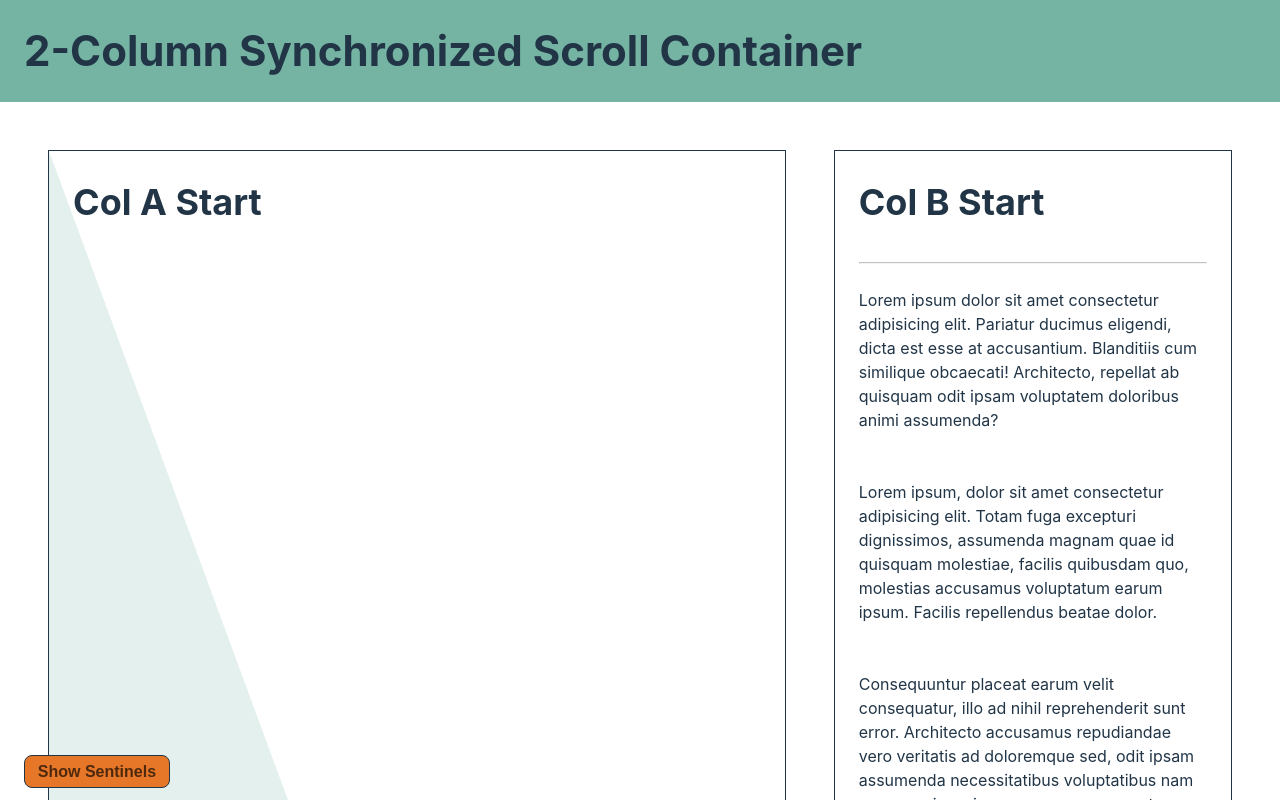
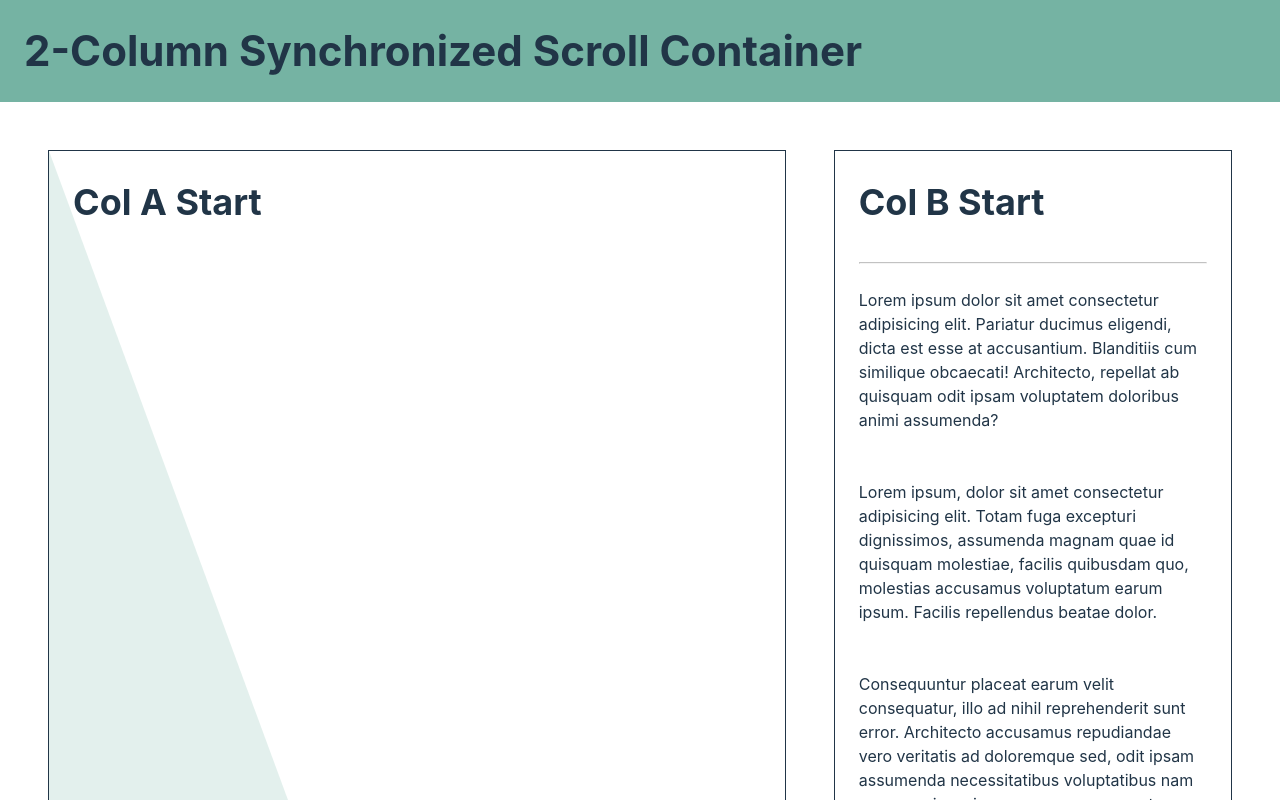
Before and after one commit to sormiston/sticky-buybox, a React (Vite) app: page / in a window 1280 px wide. Shown: the top 800 px of the page. Built offline with nearby package versions, Linux system fonts and the light colour scheme.

Commit message:
unused style cleanup

```diff
--- a/src/App.scss
+++ b/src/App.scss
@@ -13,29 +13,6 @@ header {
 
 main {
   margin: calc(var(--header-height) + 48px) 0;
-}
-
-.sentinel {
-  position: fixed;
-  width: 100%;
-  height: 60px;
-  pointer-events: none;
-  z-index: 10;
-
-  &--top {
-    top: 0;
-    height: var(--header-height);
-  }
-
-  &--bottom {
-    bottom: 0;
-    height: 60px;
-  }
-
-  &--show {
-    background-color: var(--dev-ui-action-bg-color);
-    opacity: 0.3
-  }
 }
 
 .container {
@@ -94,19 +71,19 @@ hr {
   opacity: 0.6;
 }
 
-button.devButton {
-  position: fixed;
-  bottom: 12px;
-  left: 24px;
-  font-size: 1.6rem;
-  padding: 0.4em 0.8em;
-  border-radius: 8px;
-  border: 1px solid var(--text-color);
-  background-color: var(--dev-ui-action-bg-color);
-  color: var(--dev-ui-action-text-color);
-  font-weight: 600;
-  z-index: 11;
-}
+// button.devButton {
+//   position: fixed;
+//   bottom: 12px;
+//   left: 24px;
+//   font-size: 1.6rem;
+//   padding: 0.4em 0.8em;
+//   border-radius: 8px;
+//   border: 1px solid var(--text-color);
+//   background-color: var(--dev-ui-action-bg-color);
+//   color: var(--dev-ui-action-text-color);
+//   font-weight: 600;
+//   z-index: 11;
+// }
 
 button.CTA {
   font-size: 3.2rem;
--- a/src/index.scss
+++ b/src/index.scss
@@ -13,7 +13,7 @@
   --action-color: #ba2d0b;
   --dev-ui-action-bg-color: #e77728;
   --dev-ui-action-text-color: #4f290e;
-  --cta-tex-color: var(--text-color);
+  --cta-text-color: var(--text-color);
 
   color: var(--text-color);
   background-color: var(--primary-color);
@@ -60,24 +60,6 @@ h2 {
   font-size: 3.6rem;
   line-height: 1.2;
 }
-/* button {
-  border-radius: 8px;
-  border: 1px solid transparent;
-  padding: 0.6em 1.2em;
-  font-size: 1em;
-  font-weight: 500;
-  font-family: inherit;
-  background-color: #1a1a1a;
-  cursor: pointer;
-  transition: border-color 0.25s;
-}
-button:hover {
-  border-color: #646cff;
-}
-button:focus,
-button:focus-visible {
-  outline: 4px auto -webkit-focus-ring-color;
-} */
 
 button {
   cursor: pointer;
```
Also changed, not shown: 1 other file (tests, documents, lock files or other folders).
